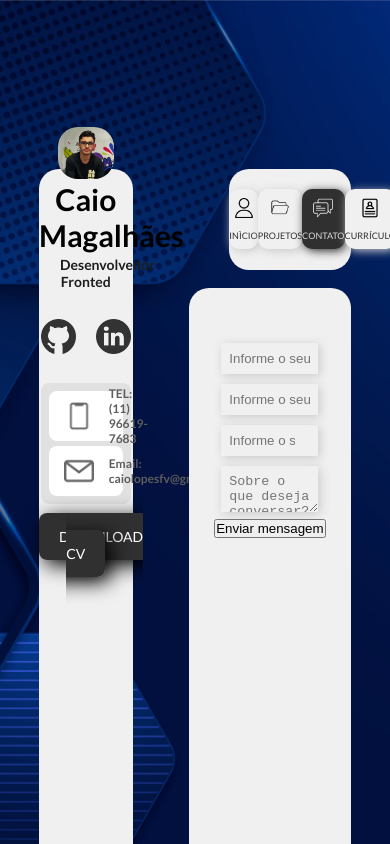
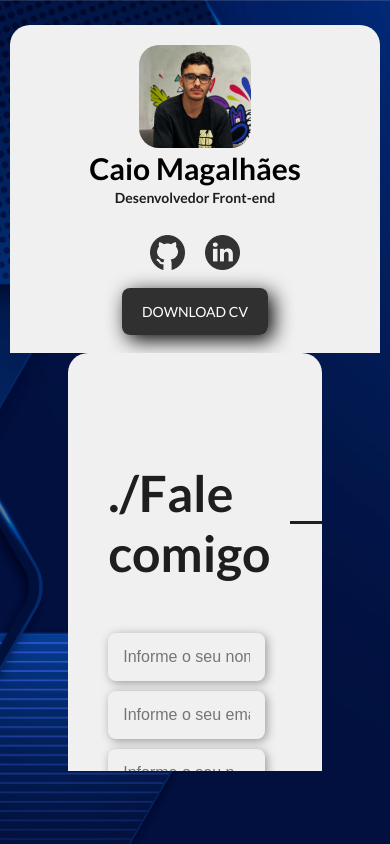
Before and after one commit to caamag/profile, a React (Create React App) app: page /contact in a window 390 px wide. Built offline with nearby package versions, Linux system fonts and the light colour scheme.

Commit message:
Iniciando responsividade

```diff
--- a/src/App.css
+++ b/src/App.css
@@ -1,4 +1,4 @@
-.App{
+.App {
     position: absolute;
     width: 80%;
     max-width: 1450px;
@@ -10,3 +10,13 @@
     display: flex;
     justify-content: space-between;
 }
+
+/*querys*/
+@media screen and (max-width: 650px) {
+    .App {
+        width: 100%;
+        flex-direction: column;
+        align-items: center;
+        height: 97vh;
+    }
+}
--- a/src/components/contacts/contact.css
+++ b/src/components/contacts/contact.css
@@ -104,8 +104,26 @@
     box-shadow: 5px 5px 20px rgb(0, 0, 0);
 }
 
+/*querys*/
+@media screen and (max-width: 650px) {
+    .contact-content {
+        width: 95%;
+        height: 40%;
+    }
+
+    .profile-image {
+        width: 30%;
+        margin-top: 20px;
+    }
+
+    .contacts-box {
+        display: none;
+    }
+}
+
+
 @media screen and (max-width: 1350px) {
-    .cv-btn{
+    .cv-btn {
         padding-left: 20px;
         padding-right: 20px;
     }
--- a/src/components/contacts/contact.jsx
+++ b/src/components/contacts/contact.jsx
@@ -13,7 +13,7 @@ function Contact() {
         <img src={profileImage} alt="" className='profile-image' />
 
         <h2>Caio Magalhães</h2>
-        <h3>Desenvolvedor Fronted</h3>
+        <h3>Desenvolvedor Front-end</h3>
         <div className='contacts-icons'>
             <a href="https://github.com/caamag" target='blank'>
                 <img src={githubIcon} alt="" />
--- a/src/components/nav/nav.css
+++ b/src/components/nav/nav.css
@@ -56,18 +56,26 @@
     filter: invert(100%);
 }
 
+
+/*querys*/
+@media screen and (max-width: 650px) {
+    .nav {
+        display: none;
+    }
+}
+
 @media screen and (max-width: 1350px) {
-    .nav a{
+    .nav a {
         width: 60px;
         height: 60px;
         border-radius: 10px;
     }
 
-    .nav-card img{
+    .nav-card img {
         width: 20px;
     }
 
-    .nav-card p{
+    .nav-card p {
         font-size: 0.9rem;
     }
 }
--- a/src/index.css
+++ b/src/index.css
@@ -51,6 +51,30 @@ h3 {
     font-size: 1.4rem;
 }
 
+.loading {
+    width: 200px;
+    margin-left: 40px;
+    padding: 8px;
+    padding-left: 12px;
+    background-color: rgb(60, 234, 144);
+    margin-bottom: 10px;
+    font-size: 1.6rem;
+    font-weight: bold;
+    border-radius: 8px;
+}
+
+.error-message {
+    width: 200px;
+    margin-left: 40px;
+    padding: 8px;
+    padding-left: 12px;
+    background-color: rgb(234, 83, 60);
+    margin-bottom: 10px;
+    font-size: 1.6rem;
+    font-weight: bold;
+    border-radius: 8px;
+}
+
 /*animations text*/
 @keyframes fadeInTitle {
     0% {
@@ -71,3 +95,10 @@ h3 {
         margin-left: 40px;
     }
 }
+
+/*querys*/
+@media screen and (max-width: 650px) {
+    .container {
+        height: 60%;
+    }
+}
--- a/src/pages/currentProject/currentProject.css
+++ b/src/pages/currentProject/currentProject.css
@@ -41,6 +41,7 @@
 }
 
 .project-resume p {
+    text-align: justify;
     font-size: 1.8rem;
     font-weight: 400;
     text-indent: 15px;
--- a/src/pages/form/form.css
+++ b/src/pages/form/form.css
@@ -1,23 +1,57 @@
 .form-contact-content {
-    width: 80%;
-    text-align: center;
+    width: 100%;
     padding-top: 20px;
 }
 
 .form-contact-content input {
-    margin: 5px;
+    margin-left: 40px;
+    margin-bottom: 10px;
     width: 50%;
-    padding: 8px;
+    padding: 15px;
     border: none;
     background: none;
-    box-shadow: 2px 2px 10px rgb(202, 202, 202);
+    font-size: 1.6rem;
+    box-shadow: 2px 2px 10px rgb(153, 153, 153);
+    border-radius: 8px;
+    animation: fadeInText 600ms;
 }
 
 .form-contact-content textarea {
-    margin: 5px;
+    margin-left: 40px;
+    margin-bottom: 10px;
     width: 50%;
-    padding: 8px;
+    padding: 15px;
     border: none;
     background: none;
-    box-shadow: 2px 2px 10px rgb(202, 202, 202);
+    border-radius: 8px;
+    font-size: 1.6rem;
+    box-shadow: 2px 2px 10px rgb(153, 153, 153);
+    animation: fadeInText 600ms;
 }
+
+.form-contact-content input:focus,
+.form-contact-content textarea {
+    outline: none;
+}
+
+.form-contact-content button {
+    border: none;
+    margin-top: 20px;
+    margin-left: 40px;
+    padding: 10px 20px 10px 20px;
+    box-shadow: 2px 2px 10px rgb(153, 153, 153);
+    width: 40%;
+    min-width: 300px;
+    font-size: 1.6rem;
+    cursor: pointer;
+    animation: fadeInText 600ms;
+    transition: 250ms;
+}
+
+.form-contact-content button:hover {
+    width: 42%;
+}
+
+.form-contact-content .title {
+    margin-bottom: 50px;
+}
--- a/src/pages/form/form.jsx
+++ b/src/pages/form/form.jsx
@@ -2,6 +2,7 @@ import './form.css';
 
 import { useState } from 'react';
 import emailJS from '@emailjs/browser';
+import { findAllByDisplayValue } from '@testing-library/react';
 
 function FormContact() {
 
@@ -10,8 +11,13 @@ function FormContact() {
     const [email, setEmail] = useState('');
     const [content, setContent] = useState('');
 
+    const [loading, setLoading] = useState(false);
+    const [error, setError] = useState(false);
+    const [errorMessage, setErrorMessage] = useState('');
+
     function handleSubmit(e) {
 
+        setLoading(true);
         e.preventDefault();
 
         const templateParams = {
@@ -21,6 +27,13 @@ function FormContact() {
             content,
         }
 
+        if (!name || !tel || !email || !content) {
+            setLoading(false)
+            setError(true)
+            setErrorMessage('Preencha todos os campos')
+            return
+        }
+
         emailJS.send("service_xqbxkmb", "template_fspdihh", templateParams, "cFvwDQhk8yP0OoPqX")
             .then(response => {
                 console.log("Email enviado", response.status, response.text);
@@ -28,6 +41,12 @@ function FormContact() {
                 setTell('');
                 setEmail('');
                 setContent('');
+                setError(false);
+                setLoading(false);
+            })
+            .catch(error => {
+                setError(true)
+                setErrorMessage(`${error.message} - Erro ao enviar o email, tente novamente mais tarde`)
             })
     }
 
@@ -35,6 +54,13 @@ function FormContact() {
 
         <form onSubmit={handleSubmit}>
 
+            <div className='title'>
+                <h1>./Fale comigo</h1>
+                <div className='line-title'></div>
+            </div>
+
+            {loading && <p className='loading'>Carregando...</p>}
+            {error && <p className='error-message'>{errorMessage}</p>}
             <input
                 type="text"
                 value={name}
--- a/src/pages/home/home.jsx
+++ b/src/pages/home/home.jsx
@@ -2,6 +2,7 @@
 import './home.css';
 
 //images
+import jsIcon from './assets/js-icon.png';
 import reactIcon from './assets/react-icon.png';
 import apiIcon from './assets/api-icon.png';
 import gitIcon from './assets/git-icon.png';
@@ -16,14 +17,10 @@ function Home() {
         </div>
 
         <p className='presentation-text'>
-            Lorem ipsum dolor sit amet consectetur adipisicing elit.
-            Voluptas magni tenetur vitae eveniet, repellat laudantium eos
-            suscipit doloribus laborum, ipsum quos? Iure neque natus voluptatem
-            temporibus repellat possimus eos aperiam.
-            Lorem ipsum dolor sit amet consectetur adipisicing elit.
-            Voluptas magni tenetur vitae eveniet, repellat laudantium eos
-            suscipit doloribus laborum, ipsum quos? Iure neque natus voluptatem
-            temporibus repellat possimus eos aperiam.
+            Desenvolvedor de software em formação, hoje trabalho com desenvolvimento web. <br />
+            Destaco-me por criação de interfaces e aplicações FrontEnd utilizando ou não apis
+            e serviços externos. Com essas habilidades, busco contribuir para o desenvolvimento
+            de novos projetos inovadores e relevantes.
         </p>
 
         <h2>- O que eu faço!</h2>
@@ -31,35 +28,42 @@ function Home() {
 
         <div className='cards'>
             <div className="card">
-                <img src={reactIcon} alt="" />
-                <h3>React.Js</h3>
+                <img src={jsIcon} alt="javascript Icon" />
+                <h3>Javascript</h3>
                 <p>
-                    Lorem ipsum dolor sit amet, consectetur adipisicing elit.
-                    Modi, ipsam similique saepe cupiditate suscipit obcaecati! Omnis
-                    facere distinctio quod totam esse, laboriosam ex quos ab odit corrupti
-                    asperiores non excepturi.
+                    O uso eficiente do Javascript me permite desenvolver aplicações mais simples ou lidar
+                    com situações que exigem um conhecimento abrangente de ponta a
+                    ponta da aplicação.
                 </p>
             </div>
 
             <div className="card">
-                <img src={apiIcon} alt="" />
-                <h3>Rest Api</h3>
+                <img src={reactIcon} alt="React Icon" />
+                <h3>React.Js</h3>
                 <p>
-                    Lorem ipsum dolor sit amet, consectetur adipisicing elit.
-                    Modi, ipsam similique saepe cupiditate suscipit obcaecati! Omnis
-                    facere distinctio quod totam esse, laboriosam ex quos ab odit corrupti
-                    asperiores non excepturi.
+                    Utilizo o React.js para a criação de interfaces dinâmicas e
+                    responsivas. Meu conhecimento abrange desde a criação de componentes
+                    reutilizáveis até a integração de bibliotecas e
+                    ferramentas adicionais.
                 </p>
             </div>
 
             <div className="card">
-                <img src={gitIcon} alt="" />
+                <img src={apiIcon} alt=" rest API icon" />
+                <h3>Rest Api</h3>
+                <p>
+                    Sou capaz de consumir APIs REST de forma eficiente,
+                    utilizando métodos HTTP (GET, POST, PUT e DELETE) para manipular recursos de maneira consistente e segura.
+                </p>
+            </div>
+
+            <div className="card">
+                <img src={gitIcon} alt="git icon" />
                 <h3>Git</h3>
                 <p>
-                    Lorem ipsum dolor sit amet, consectetur adipisicing elit.
-                    Modi, ipsam similique saepe cupiditate suscipit obcaecati! Omnis
-                    facere distinctio quod totam esse, laboriosam ex quos ab odit corrupti
-                    asperiores non excepturi.
+                    Utilizo o Git como parte integrante do meu fluxo de trabalho,
+                    garantindo um controle de versão e colaboração em
+                    projetos de desenvolvimento.
                 </p>
             </div>
         </div><br /><br />
```
Also changed, not shown: src/pages/home/assets/js-icon.png (added).
